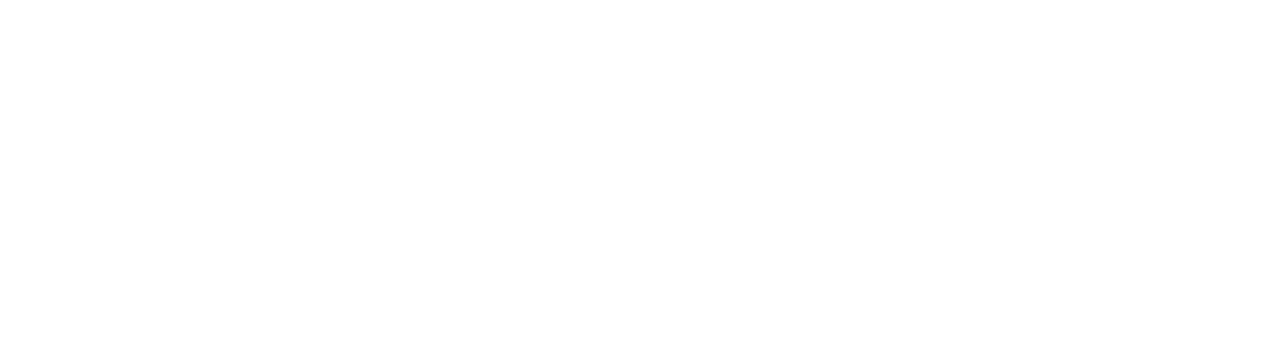
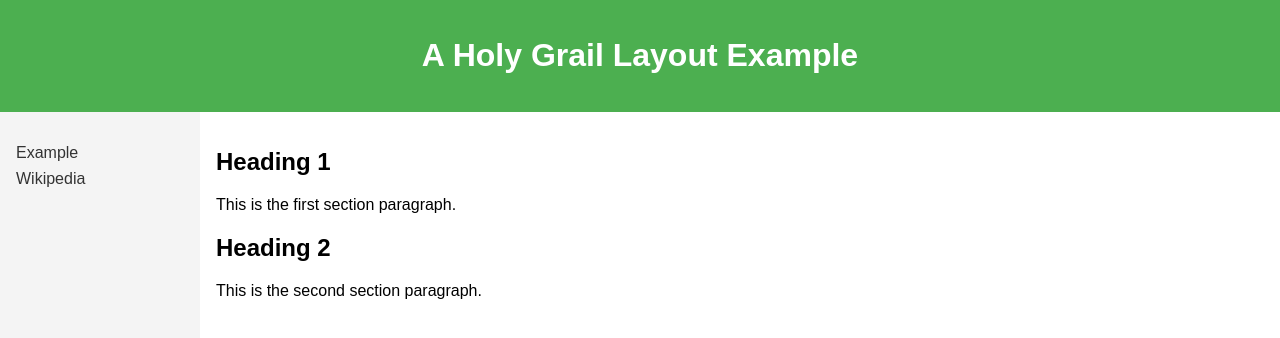
Before and after one commit to Jordanedwardlwyaw/wdd130, a plain HTML site: page week02/holygrail.html in a window 1280 px wide. Drawn offline with Linux system fonts and the light colour scheme.

Commit message:
holy grail added

```diff
--- a/week02/holygrail.html
+++ b/week02/holygrail.html
@@ -1,2 +1,84 @@
 <!DOCTYPE html>
-<html
+<html lang="en">
+<head>
+  <meta charset="UTF-8">
+  <title>Holy Grail Layout Example</title>
+  <style>
+    * {
+      box-sizing: border-box;
+    }
+
+    body {
+      margin: 0;
+      font-family: Arial, sans-serif;
+      display: grid;
+      grid-template-areas:
+        "header header"
+        "nav main";
+      grid-template-columns: 200px 1fr;
+      grid-template-rows: auto 1fr;
+      height: 100vh;
+    }
+
+    header {
+      grid-area: header;
+      background-color: #4CAF50;
+      color: white;
+      padding: 1rem;
+      text-align: center;
+    }
+
+    nav {
+      grid-area: nav;
+      background-color: #f4f4f4;
+      padding: 1rem;
+    }
+
+    main {
+      grid-area: main;
+      padding: 1rem;
+    }
+
+    nav ul {
+      list-style: none;
+      padding: 0;
+    }
+
+    nav ul li {
+      margin-bottom: 0.5rem;
+    }
+
+    nav ul li a {
+      text-decoration: none;
+      color: #333;
+    }
+
+    nav ul li a:hover {
+      color: #007BFF;
+    }
+  </style>
+</head>
+<body>
+  <header>
+    <h1>A Holy Grail Layout Example</h1>
+  </header>
+
+  <nav>
+    <ul>
+      <li><a href="https://www.example.com" target="_blank">Example</a></li>
+      <li><a href="https://www.wikipedia.org" target="_blank">Wikipedia</a></li>
+    </ul>
+  </nav>
+
+  <main>
+    <section>
+      <h2>Heading 1</h2>
+      <p>This is the first section paragraph.</p>
+    </section>
+    <section>
+      <h2>Heading 2</h2>
+      <p>This is the second section paragraph.</p>
+    </section>
+  </main>
+</body>
+</html>
```
